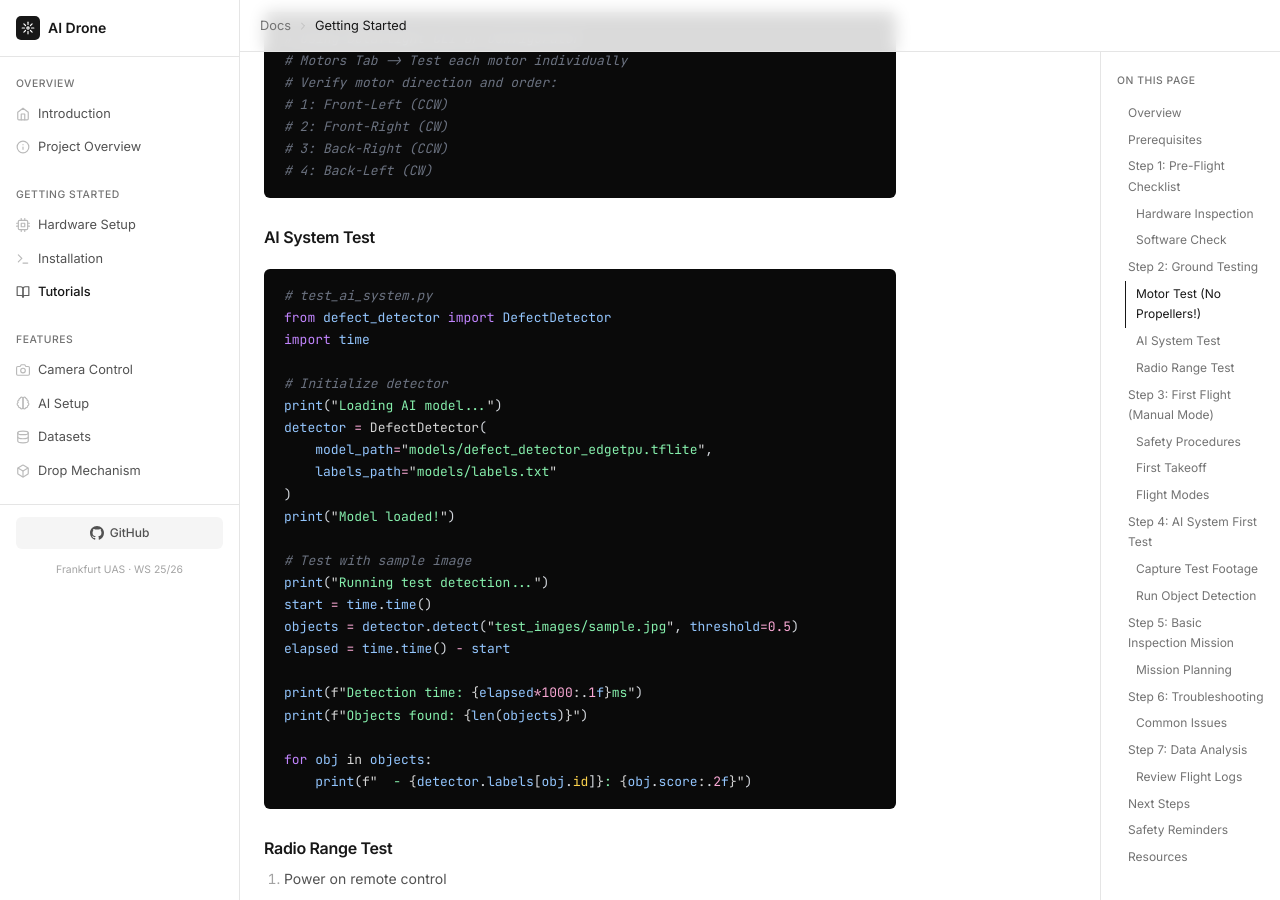
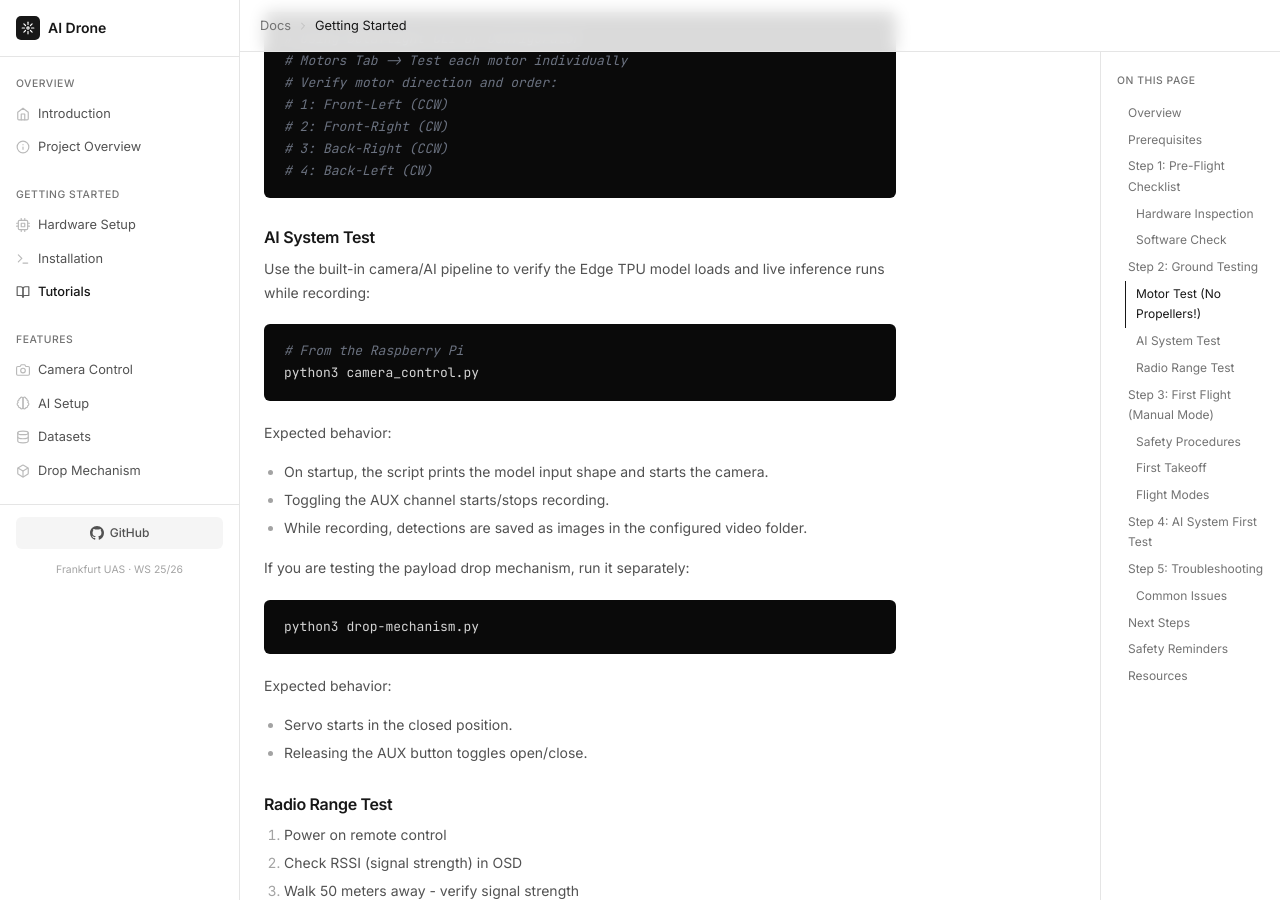
Before and after one commit to HoudaElAbbassi/ai-drone-ws2526, a Jekyll site: the page built from docs/tutorials/getting-started.md, in a window 1280 px wide and 900 px high, scrolled down 1684 px. Built offline with Jekyll 4.4.1, drawn with Linux system fonts in a browser that asks for light colours; some of the changed text lies outside the part shown.

Commit message:
Update Getting Started Tutorial: Simplify AI system test instructions and remove outdated code snippets

````diff
--- a/docs/tutorials/getting-started.md
+++ b/docs/tutorials/getting-started.md
@@ -81,31 +81,27 @@ cat /dev/ttyAMA0  # Should show NMEA sentences
 
 ### AI System Test
 
-```python
-# test_ai_system.py
-from defect_detector import DefectDetector
-import time
+Use the built-in camera/AI pipeline to verify the Edge TPU model loads and live inference runs while recording:
 
-# Initialize detector
-print("Loading AI model...")
-detector = DefectDetector(
-    model_path="models/defect_detector_edgetpu.tflite",
-    labels_path="models/labels.txt"
-)
-print("Model loaded!")
+```bash
+# From the Raspberry Pi
+python3 camera_control.py
+```
 
-# Test with sample image
-print("Running test detection...")
-start = time.time()
-objects = detector.detect("test_images/sample.jpg", threshold=0.5)
-elapsed = time.time() - start
+Expected behavior:
+- On startup, the script prints the model input shape and starts the camera.
+- Toggling the AUX channel starts/stops recording.
+- While recording, detections are saved as images in the configured video folder.
 
-print(f"Detection time: {elapsed*1000:.1f}ms")
-print(f"Objects found: {len(objects)}")
+If you are testing the payload drop mechanism, run it separately:
 
-for obj in objects:
-    print(f"  - {detector.labels[obj.id]}: {obj.score:.2f}")
+```bash
+python3 drop-mechanism.py
 ```
+
+Expected behavior:
+- Servo starts in the closed position.
+- Releasing the AUX button toggles open/close.
 
 ### Radio Range Test
 
@@ -174,99 +170,9 @@ for obj in objects:
 **Start with Angle mode!**
 
 ## Step 4: AI System First Test
+During your first test flight, keep the AI pipeline enabled by running the camera control script. The system will save detections automatically when the model finds an object above the confidence threshold.
 
-### Capture Test Footage
-
-```python
-# capture_footage.py
-import cv2
-import time
-
-# Initialize camera
-cap = cv2.VideoCapture(0)
-cap.set(cv2.CAP_PROP_FRAME_WIDTH, 1280)
-cap.set(cv2.CAP_PROP_FRAME_HEIGHT, 720)
-
-print("Capturing test footage...")
-print("Press 'q' to quit, 'c' to capture frame")
-
-frame_count = 0
-
-while True:
-    ret, frame = cap.read()
-    if not ret:
-        break
-
-    # Display frame
-    cv2.imshow('Drone Camera', frame)
-
-    key = cv2.waitKey(1) & 0xFF
-    if key == ord('q'):
-        break
-    elif key == ord('c'):
-        filename = f"capture_{frame_count:04d}.jpg"
-        cv2.imwrite(filename, frame)
-        print(f"Saved {filename}")
-        frame_count += 1
-
-cap.release()
-cv2.destroyAllWindows()
-```
-
-### Run Object Detection
-
-```python
-# test_detection.py
-from defect_detector import DefectDetector
-import glob
-
-detector = DefectDetector(
-    model_path="models/defect_detector_edgetpu.tflite",
-    labels_path="models/labels.txt"
-)
-
-# Process all captured images
-images = glob.glob("capture_*.jpg")
-
-for img_path in images:
-    print(f"\nProcessing {img_path}...")
-
-    objects = detector.detect(img_path, threshold=0.5)
-
-    if objects:
-        print(f"  Found {len(objects)} object(s):")
-        for obj in objects:
-            label = detector.labels[obj.id]
-            score = obj.score
-            print(f"    - {label}: {score:.2%}")
-
-        # Save annotated image
-        output = img_path.replace('.jpg', '_detected.jpg')
-        detector.draw_results(img_path, objects, output)
-        print(f"  Saved result to {output}")
-    else:
-        print("  No objects detected")
-```
-
-## Step 5: Basic Inspection Mission
-
-### Mission Planning
-
-```python
-# simple_mission.py
-waypoints = [
-    {'lat': 50.1234, 'lon': 8.5678, 'alt': 10},  # Takeoff
-    {'lat': 50.1235, 'lon': 8.5678, 'alt': 10},  # Move forward 10m
-    {'lat': 50.1235, 'lon': 8.5679, 'alt': 10},  # Move right 10m
-    {'lat': 50.1234, 'lon': 8.5679, 'alt': 10},  # Move back
-    {'lat': 50.1234, 'lon': 8.5678, 'alt': 10},  # Return to start
-]
-
-# This is a basic example - actual implementation depends on
-# your autopilot system (ArduPilot, INAV, etc.)
-```
-
-## Step 6: Troubleshooting
+## Step 5: Troubleshooting
 
 ### Common Issues
 
@@ -300,36 +206,6 @@ waypoints = [
 - Calibrate ESCs
 - Check for shorts in wiring
 
-## Step 7: Data Analysis
-
-### Review Flight Logs
-
-```python
-# analyze_flight.py
-import json
-
-# Load inspection results
-with open('inspection_report.json', 'r') as f:
-    report = json.load(f)
-
-# Summary statistics
-print("=== Flight Summary ===")
-print(f"Inspection Date: {report['inspection_date']}")
-print(f"Total Waypoints: {len(report['locations'])}")
-print(f"Total Defects Found: {report['total_defects']}")
-
-# Defect breakdown
-defect_types = {}
-for location in report['locations']:
-    for defect in location['defects']:
-        defect_type = defect['type']
-        defect_types[defect_type] = defect_types.get(defect_type, 0) + 1
-
-print("\n=== Defect Breakdown ===")
-for defect_type, count in defect_types.items():
-    print(f"{defect_type}: {count}")
-```
-
 ## Next Steps
 
 Now that you've completed your first flight and inspection:
@@ -337,8 +213,7 @@ Now that you've completed your first flight and inspection:
 1. **Practice Flying**: Get comfortable with manual control
 2. **Tune AI Model**: Train on your specific inspection targets
 3. **Plan Missions**: Create automated inspection routes
-4. **Analyze Results**: Review and improve detection accuracy
-5. **Document Findings**: Keep detailed logs of inspections
+4. **Document Findings**: Keep detailed logs of inspections
 
 ## Safety Reminders
 
@@ -353,9 +228,10 @@ Now that you've completed your first flight and inspection:
 ## Resources
 
 - [Hardware Setup](../hardware/setup.html)
+- [Drop Mechanism](../hardware/drop-mechanism.html)
+- [Camera Control](../software/camera-control.html)
 - [Software Installation](../software/installation.html)
 - [AI Applications](../ai-applications/setup.html)
-- [Autopilot Configuration](../autopilot/configuration.html)
 
 ---
 
````
